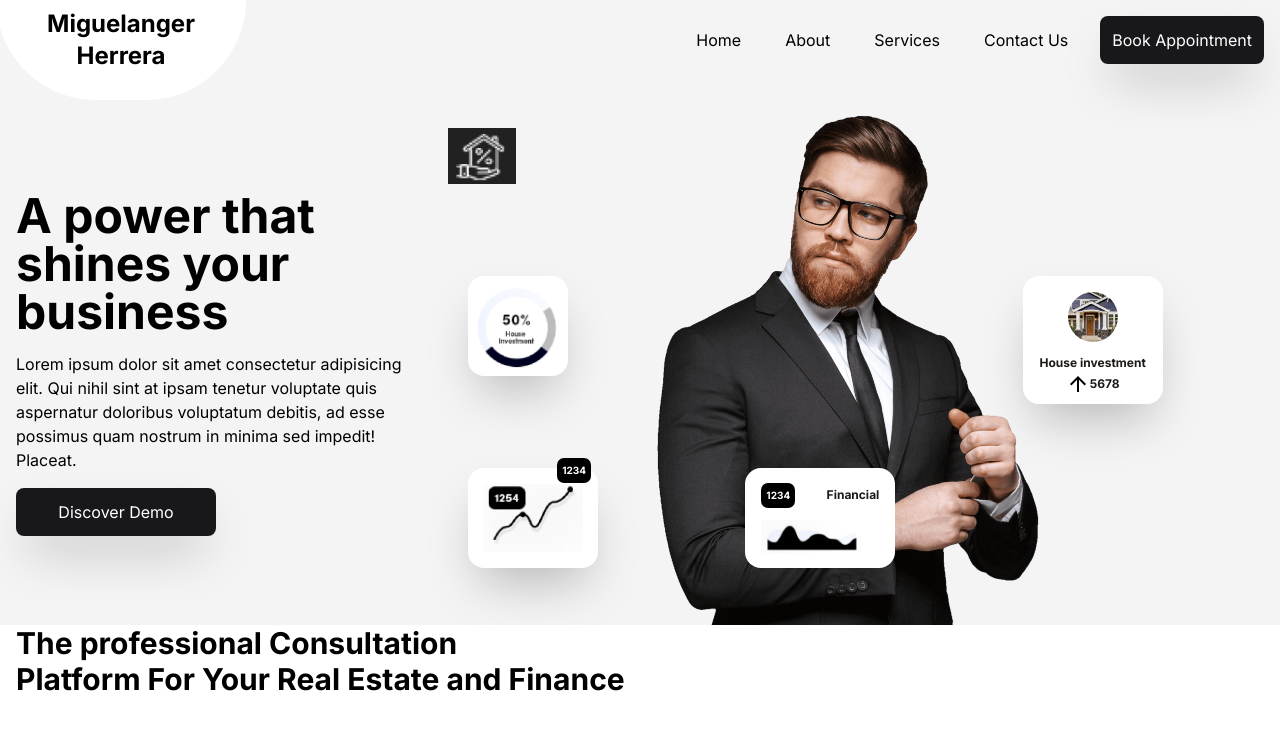
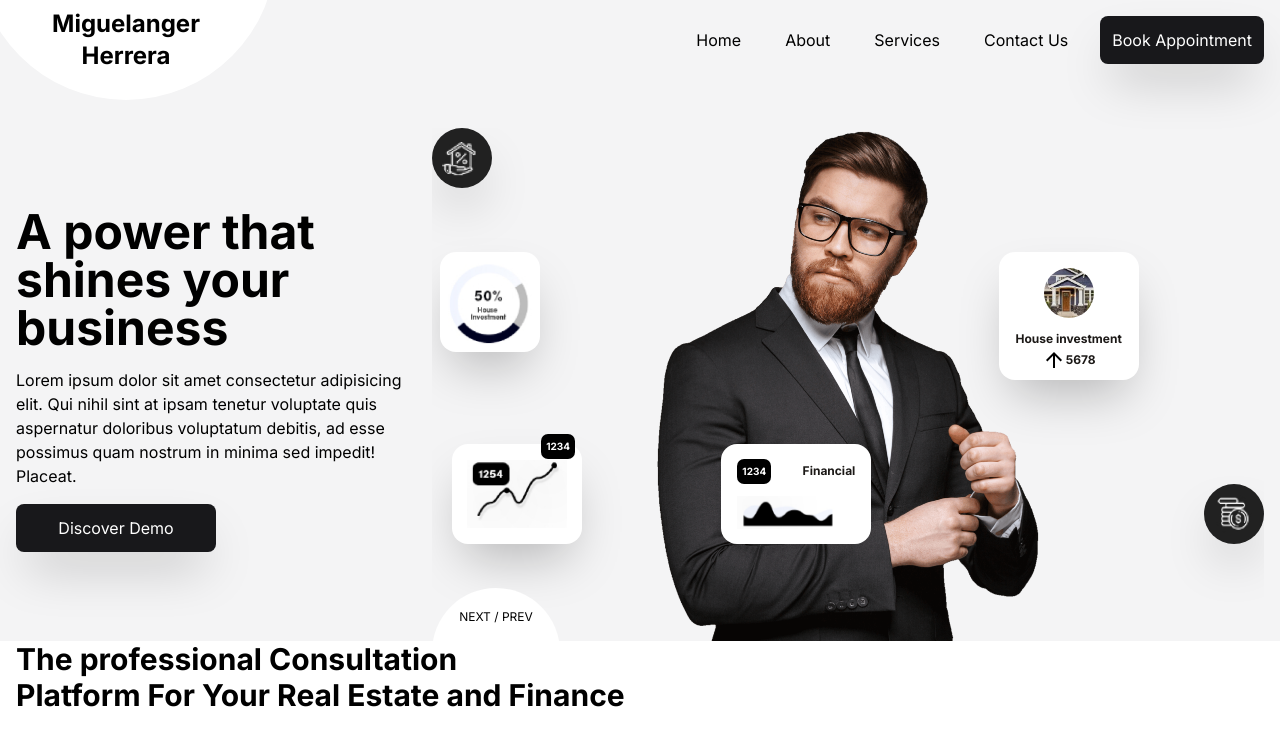
Before and after one commit to sergiycheck/next-diff-projects, a Next.js app in the folder nextjs-with-tailwind/landing-page/: page / in a window 1280 px wide. Shown: the top 746 px of the page. Built offline with nearby package versions, Linux system fonts and the light colour scheme.

Commit message:
styles for heading ad element

```diff
--- a/nextjs-with-tailwind/landing-page/src/app/components/common/header/header.tsx
+++ b/nextjs-with-tailwind/landing-page/src/app/components/common/header/header.tsx
@@ -1,6 +1,7 @@
 'use client';
 import React from 'react';
 import { SharedBlackButton } from '../button/sharedBlackBtn';
+import { H4Heading } from '../headings/headings';
 import { CloseIconClient } from '../modal/CloseIcon';
 import MenuIconFromServer from './MenuIcon';
 
@@ -8,15 +9,26 @@ export default function RootHeader() {
   const [showModal, setShowModal] = React.useState(false);
   return (
     <>
-      <div className="fixed left-1/2 top-0 translate-x-[-50%] w-full md:container md:mx-auto flex justify-between items-center p-4 pb-0 z-20 bg-zinc-100 ">
+      <div
+        className="
+        fixed left-1/2 top-0 translate-x-[-50%] w-full lg:container
+        md:mx-auto flex justify-between items-center p-4 pb-0 z-20 bg-zinc-100 "
+      >
         <div className="basis-2/6 relative">
-          <div className="sm:bg-white sm:absolute  sm:h-[200px] sm:w-[200px] mdh-[250px] md:w-[250px]  sm:bottom-[-60px] sm:left-[-20px] rounded-full flex flex-col justify-end">
+          <div
+            className="
+            sm:bg-white sm:absolute  sm:h-[300px] sm:w-[300px]
+            sm:bottom-[-60px] sm:left-[-40px]
+            rounded-full flex flex-col justify-end isolate"
+          >
             <div className="text-center sm:p-2 ">
-              <h4 className="text-2xl font-bold pb-5">
-                Miguelanger
-                <br />
-                Herrera
-              </h4>
+              <H4Heading className="sm:pb-5">
+                <>
+                  Miguelanger
+                  <br />
+                  Herrera
+                </>
+              </H4Heading>
             </div>
           </div>
         </div>
--- /dev/null
+++ b/nextjs-with-tailwind/landing-page/src/app/components/common/headings/headings.tsx
@@ -0,0 +1,41 @@
+export const H1Heading = ({
+  children,
+  className,
+}: {
+  children: JSX.Element;
+  className?: string;
+}) => {
+  return (
+    <h1 className={`text-3xl sm:text-5xl font-bold ${className}`}>
+      {children}
+    </h1>
+  );
+};
+
+export const H3Heading = ({
+  children,
+  className,
+}: {
+  children: JSX.Element;
+  className?: string;
+}) => {
+  return (
+    <h4 className={`text:2xl sm:text-3xl font-bold ${className}`}>
+      {children}
+    </h4>
+  );
+};
+
+export const H4Heading = ({
+  children,
+  className,
+}: {
+  children: JSX.Element;
+  className?: string;
+}) => {
+  return (
+    <h4 className={`text-base sm:text-2xl font-bold ${className}`}>
+      {children}
+    </h4>
+  );
+};
--- a/nextjs-with-tailwind/landing-page/src/app/components/home/HomePage.tsx
+++ b/nextjs-with-tailwind/landing-page/src/app/components/home/HomePage.tsx
@@ -1,4 +1,4 @@
-import Image from 'next/image';
+import Image, { StaticImageData } from 'next/image';
 import { SharedBlackButton } from '../common/button/sharedBlackBtn';
 import { ArrowUpwardIconClient, HomeIconClient } from './HomeIcons';
 import SuccessfullGuyImage from '/public/media/section-1-imgs/successfull_guy.png';
@@ -7,22 +7,26 @@ import PlotImage from '/public/media/section-1-imgs/plot.png';
 import FilledPlot from '/public/media/section-1-imgs/filled-plot.png';
 import HouseImage from '/public/media/section-1-imgs/house.jpeg';
 import HouseIconImage from '/public/media/section-1-imgs/house-icon.png';
+import MoneyCoinsImage from '/public/media/section-1-imgs/money-coins.png';
+import { H1Heading, H3Heading } from '../common/headings/headings';
 
 export const HomePage = () => {
   return (
     <>
       <div className="w-full bg-zinc-100 ">
-        <div className="lg:container lg:mx-auto mx-auto px-4 pt-20 sm:pt-28">
+        <div className="lg:container lg:mx-auto mx-auto px-4 pt-20 sm:pt-32">
           <SectionFirst />
         </div>
       </div>
 
       <div className="bg-white">
         <div className="lg:container lg:mx-auto mx-auto px-4">
-          <div className="text-3xl font-bold">
-            The professional Consultation <br />
-            Platform For Your Real Estate and Finance
-          </div>
+          <H3Heading>
+            <>
+              The professional Consultation <br />
+              Platform For Your Real Estate and Finance
+            </>
+          </H3Heading>
         </div>
       </div>
     </>
@@ -34,9 +38,9 @@ export const SectionFirst = () => {
     <div className="flex flex-col sm:flex-row ">
       {/*left section */}
       <div className="sm:basis-2/6 flex flex-col gap-4 mt-10 sm:mt-20">
-        <div className="text-5xl font-bold">
-          A power that shines your business
-        </div>
+        <H1Heading>
+          <>A power that shines your business</>
+        </H1Heading>
         <p>
           Lorem ipsum dolor sit amet consectetur adipisicing elit. Qui nihil
           sint at ipsam tenetur voluptate quis aspernatur doloribus voluptatum
@@ -53,19 +57,25 @@ export const SectionFirst = () => {
         />
 
         {/* absolute cover */}
-        <div className="absolute w-full h-full flex flex-col gap-y-16">
+        <div className="absolute w-full h-full flex flex-col gap-y-5 sm:gap-y-16 overflow-y-hidden">
           {/* first row with home */}
           <div className="flex">
             <div className="basis-1/3">
-              <div className="p-4  rounded-full bg-[#21212100] h-[80px] w-[80px] sm:h-[100px] sm:w-[100px] ">
-                <Image src={HouseIconImage} alt="house icon image" />
-              </div>
+              <BlackSmallRoundedImage
+                className="h-[35px] w-[35px] sm:h-[40px] sm:w-[40px] rounded-full object-cover"
+                src={HouseIconImage}
+                alt="house icon image"
+              />
             </div>
           </div>
           {/* second row images */}
           <div className="flex justify-between">
             <div className="basis-1/3">
-              <div className="p-2 bg-white h-[80px] w-[80px] sm:h-[100px] sm:w-[100px] rounded-2xl ml-3 sm:ml-9 shadow-2xl">
+              <div
+                className="
+                p-2 bg-white h-[80px] w-[80px] sm:h-[100px] sm:w-[100px]
+                rounded-2xl ml-2 shadow-2xl"
+              >
                 <Image
                   className="w-full"
                   src={FiftyPercentInvestment}
@@ -75,10 +85,13 @@ export const SectionFirst = () => {
             </div>
 
             <div className="basis-1/3 relative">
-              <div className="p-2 bg-white w-[120px]  sm:w-[140px] rounded-2xl ml-3 sm:ml-9 shadow-2xl relative  flex flex-col gap-1 sm:gap-3">
+              <div
+                className="p-2 bg-white w-[120px]  sm:w-[140px] rounded-2xl
+                ml-3  shadow-2xl relative  flex flex-col gap-1 sm:gap-3"
+              >
                 <div className="flex justify-center pt-2">
                   <Image
-                    className="h-[50px] w-[50px] rounded-full object-cover"
+                    className="h-[35px] w-[35px] sm:h-[50px] sm:w-[50px] rounded-full object-cover"
                     src={HouseImage}
                     alt="house to invest in"
                   />
@@ -102,7 +115,10 @@ export const SectionFirst = () => {
           {/* thrid row images */}
           <div className="flex justify-between">
             <div className="basis-1/3">
-              <div className="p-2 bg-white h-[80px] w-[90px] sm:h-[100px] sm:w-[130px]  rounded-2xl ml-3 sm:ml-9 shadow-2xl flex justify-center items-center relative">
+              <div
+                className="p-2 bg-white h-[80px] w-[90px] sm:h-[100px] sm:w-[130px]
+                rounded-2xl ml-3 sm:ml-5 shadow-2xl flex justify-center items-center relative"
+              >
                 <BlackBgMarkLegend
                   text={'1234'}
                   otherClasses={
@@ -117,8 +133,11 @@ export const SectionFirst = () => {
               </div>
             </div>
 
-            <div className="basis-2/3 relative">
-              <div className="p-4 bg-white h-[90px] w-[120px] sm:h-[100px] sm:w-[150px] rounded-2xl ml-3 sm:ml-9 shadow-2xl flex flex-col justify-center  absolute gap-3">
+            <div className="basis-2/3 relative flex justify-between">
+              <div
+                className="p-4 bg-white h-[90px] w-[120px] sm:h-[100px] sm:w-[150px]
+                rounded-2xl ml-3 shadow-2xl flex flex-col justify-center  gap-3"
+              >
                 <div className="flex justify-between items-center grow">
                   <BlackBgMarkLegend text={'1234'} />
                   <SectionImagesLightGrayBold text={'Financial'} />
@@ -129,7 +148,33 @@ export const SectionFirst = () => {
                   alt="50 percent investment"
                 />
               </div>
+
+              <div className="flex flex-col justify-end">
+                <BlackSmallRoundedImage
+                  className="h-[35px] w-[35px] sm:h-[40px] sm:w-[40px] rounded-full object-cover"
+                  src={MoneyCoinsImage}
+                  alt="house icon image"
+                />
+              </div>
             </div>
+          </div>
+
+          {/*fourth row bottom of heading  */}
+          <div className="flex">
+            <div className="basis-1/2 relative">
+              <div
+                className="bg-white h-28 w-28 sm:h-32 sm:w-32  rounded-full
+                absolute top-[20px]  sm:top-[-20px]  min-[771px]:top-[20px] min-[819px]:top-[-20px]"
+              >
+                <div className="relative w-full h-full flex flex-col justify-top items-center">
+                  <p className="absolute top-[20px] uppercase text-[12px]">
+                    Next / Prev
+                  </p>
+                </div>
+              </div>
+            </div>
+
+            <div className="basis-1/2"></div>
           </div>
         </div>
       </div>
@@ -160,3 +205,21 @@ export const BlackBgMarkLegend = ({
     </p>
   );
 };
+
+type BlackSmallRoundedImageProps = {
+  className: string;
+  src: StaticImageData;
+  alt: string;
+};
+export const BlackSmallRoundedImage = (props: BlackSmallRoundedImageProps) => {
+  return (
+    <div
+      className="p-2 rounded-full
+      bg-[#212121] h-[55px] w-[55px] sm:h-[60px] sm:w-[60px]
+      flex items-center
+      shadow-2xl"
+    >
+      <Image {...props} />
+    </div>
+  );
+};
```
